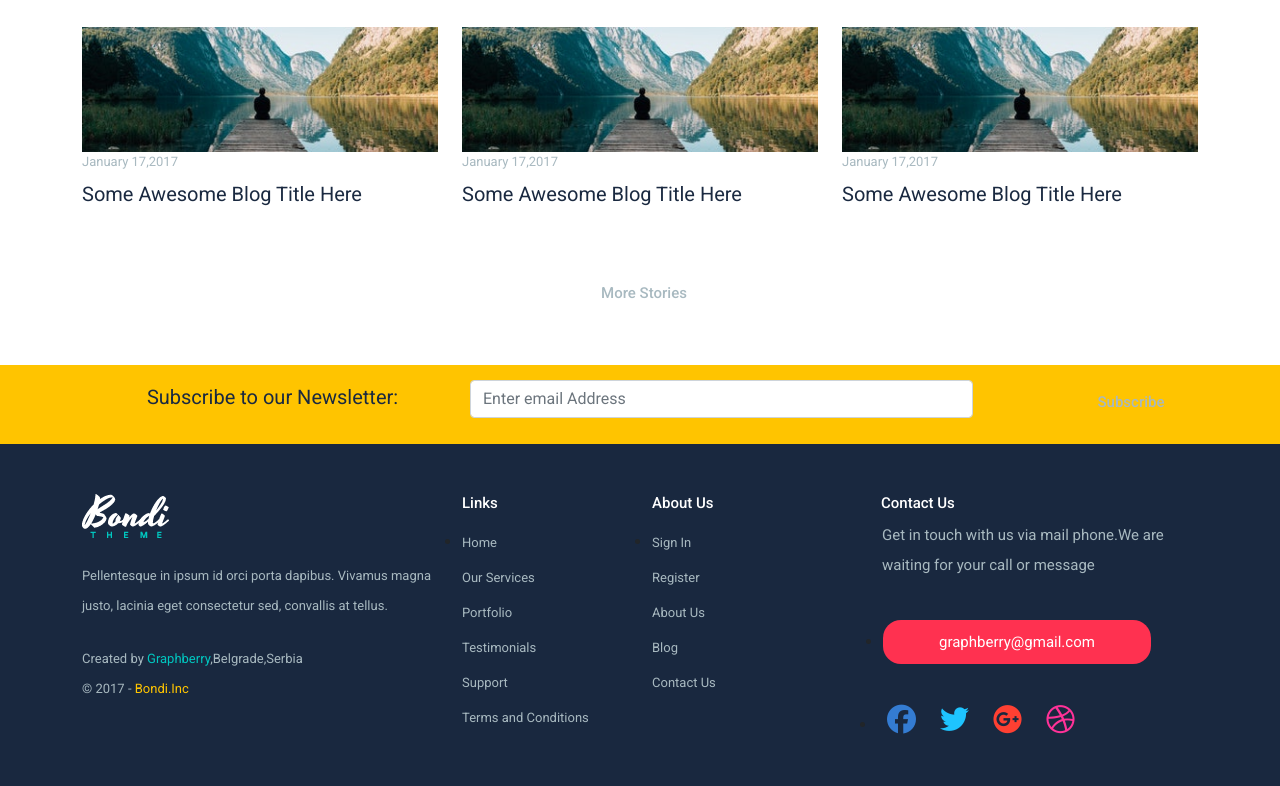
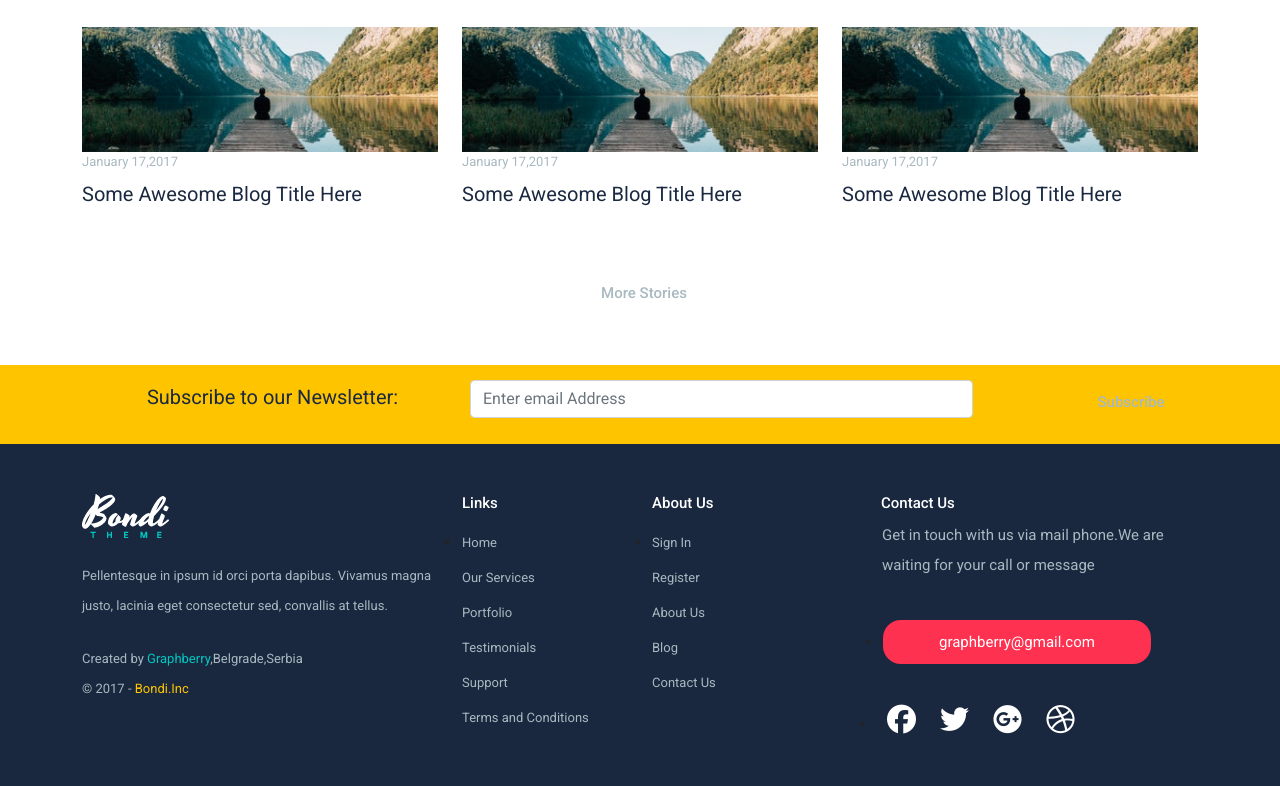
Before and after one commit to tanveerhasan64/presentation_final, a plain HTML site: page index.html in a window 1280 px wide. Shown: the part 3868-4654 px from the top of the page. Drawn offline with Linux system fonts and the light colour scheme; a script that the page names is missing.

Commit message:
Update style.css

```diff
--- a/css/style.css
+++ b/css/style.css
@@ -552,15 +552,27 @@ header{
     font-size: 29px;
 }
 .s_links .fb{
+	color: white ;
+}
+.s_links .fb:hover{
 	color: #347cd2;
 }
 .s_links .tw{
+	color: white;
+}
+.s_links .tw:hover{
 	color: #1ec4ff;
 }
 .s_links .g_p{
+	color: white;
+}
+.s_links .g_p:hover{
 	color: #ff4032;
 }
 .s_links .dr{
+	color: white;
+}
+.s_links .dr:hover{
 	color: #ff3298;
 }
 /*footer end*/
```
